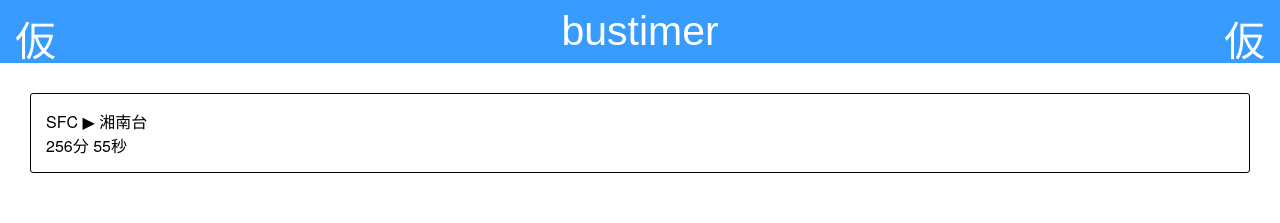
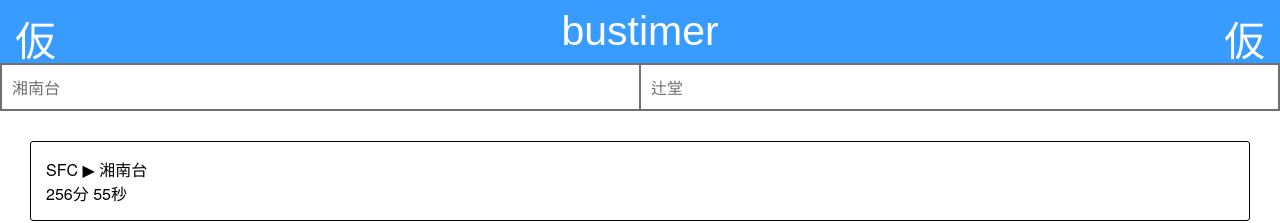
Before and after one commit to sfc-tlab/reiwa_bustimer, a Next.js app: page / in a window 1280 px wide. Shown: the top 223 px of the page. Built offline with nearby package versions, Linux system fonts and the light colour scheme.

Commit message:
add departure buttons

```diff
--- a/components/Header.tsx
+++ b/components/Header.tsx
@@ -21,18 +21,33 @@ export default class Header extends Component<ThemeColor> {
       <Wrapper>
         <div className="header">
           <span
-            className="header-schedule-button"
+            className="header-button schedule"
             onClick={e => this.jumpTo(e, '/schedule')}
           >
             仮
           </span>
-          bustimer
+          <span className="header text">
+            bustimer
+          </span>
           <span
-            className="header-setting-button"
+            className="header-button setting"
             onClick={e => this.jumpTo(e, '/setting')}
           >
             仮
           </span>
+        </div>
+
+        <div className="departures">
+          <div className="departure-button sho">
+            <div className="departure-button-text">
+              湘南台
+            </div>
+          </div>
+          <div className="departure-button tuji">
+            <div className="departure-button-text">
+              辻堂
+            </div>
+          </div>
         </div>
       </Wrapper>
     )
@@ -40,27 +55,54 @@ export default class Header extends Component<ThemeColor> {
 }
 
 const Wrapper = styled.div`
-  position: fix;
-  top: 0px;
-  padding: 8px;
-  background: #379BFF;
+  text-align: center;
+  font-family: "ＭＳ ゴシック",sans-serif;
 
   .header {
+    position: fix;
     font-size: 41px;
-    text-align: center;
-    font-family: "ＭＳ ゴシック",sans-serif;
     color: #FFFFFF;
+    position: fix;
+    top: 0px;
+    padding: 8px;
+    background: #379BFF;
   }
 
-  .header-schedule-button {
+  .header-button {
     position: absolute;
+  }
+
+  .header-button.schedule {
     left: 15px;
   }
 
-  .header-setting-button {
-    position: absolute;
+  .header-button.setting {
     right: 15px;
   }
+
+  .departures {
+    width: 100%;
+  }
+
+  .departure-button {
+    display: inline-flex;
+    width: 50%;
+    padding: 10px;
+    border: 2px solid #707070;
+  }
+
+  .departure-button.sho {
+    border-right: 1px solid #707070;
+  }
+
+  .departure-button.tuji {
+    border-left: 1px solid #707070;
+  }
+
+  .departure-button-text {
+    color: #707070;
+  }
+
 
   ${(props: ThemeColor) =>
     props.color
```
Also changed, not shown: 1 other file (tests, documents, lock files or other folders).
